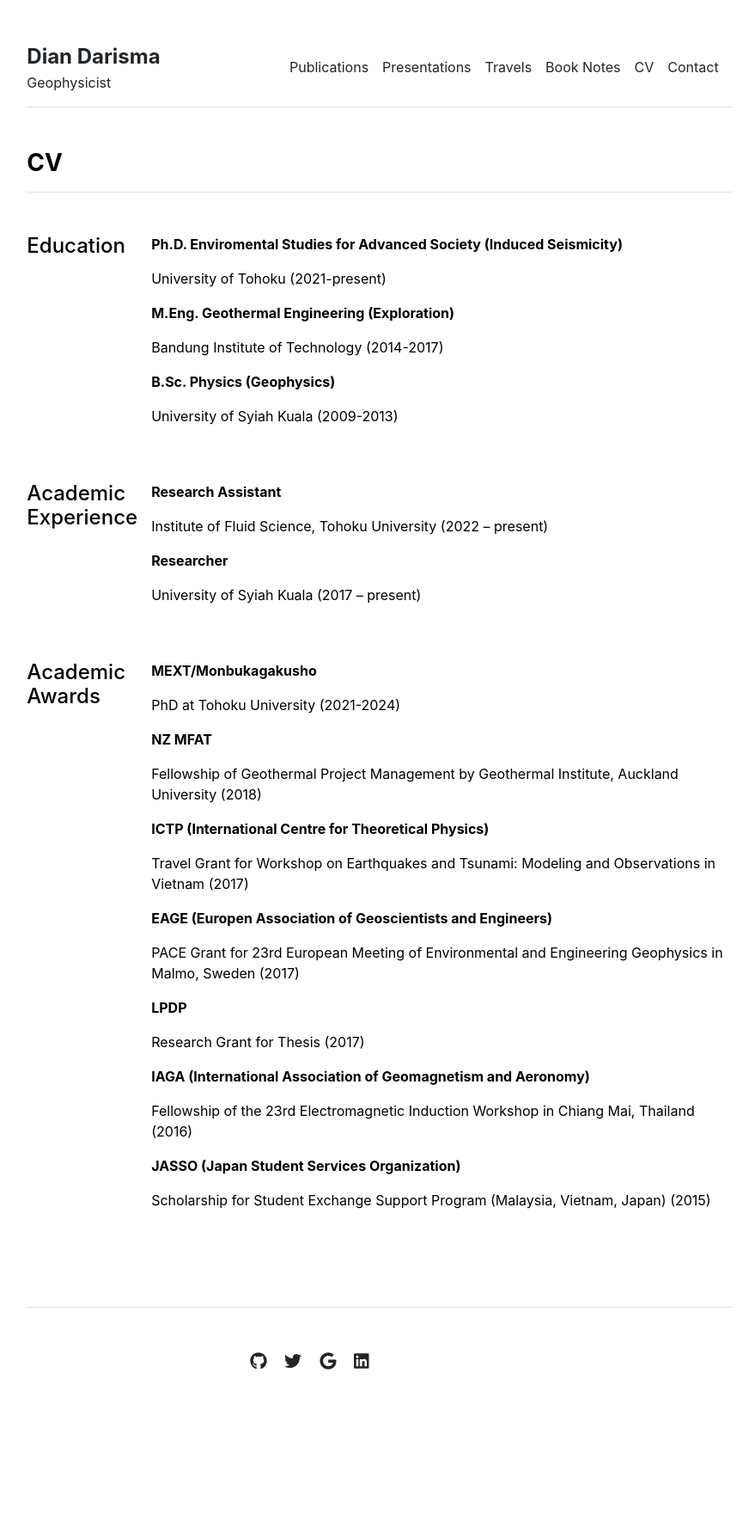
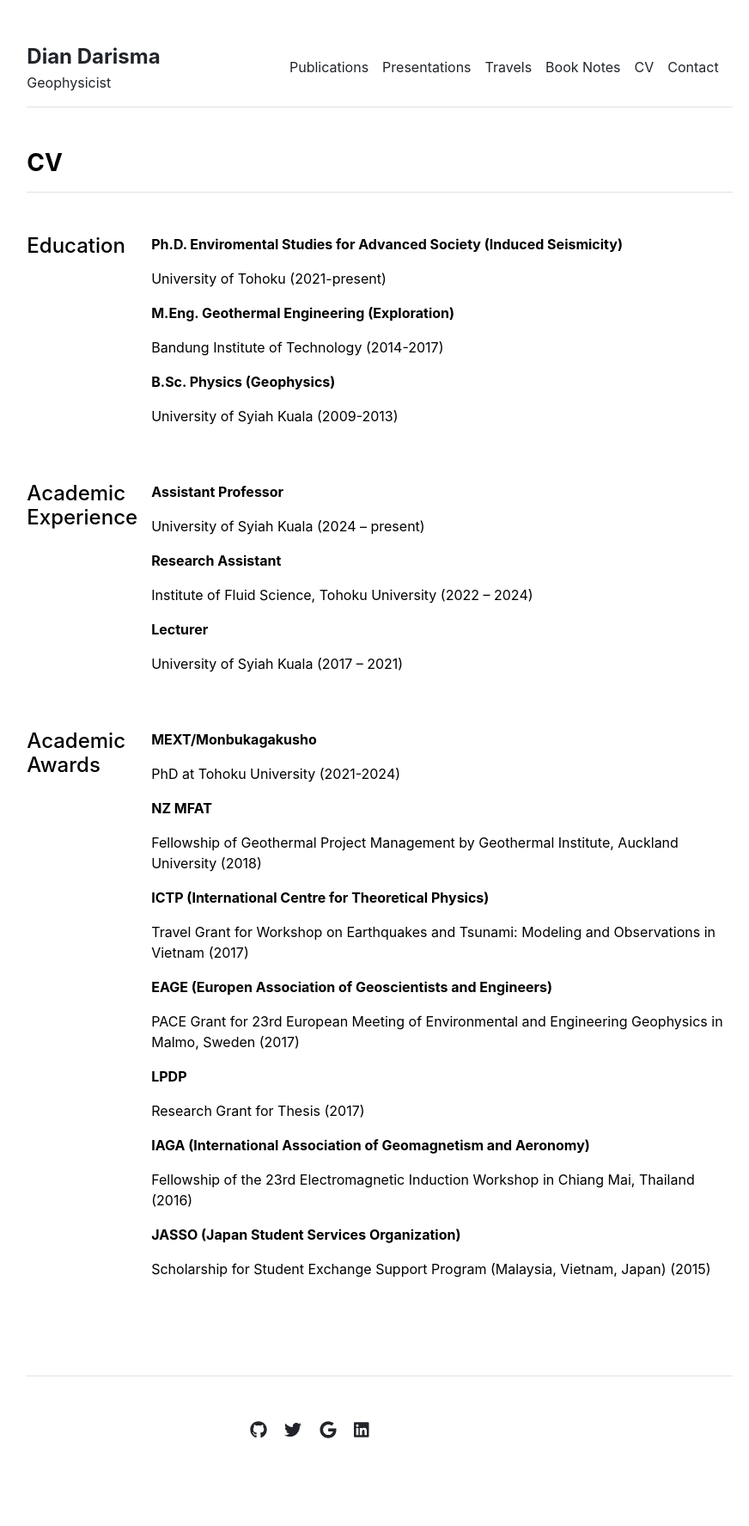
Before and after one commit to diandarisma/diandarisma.github.io, a Jekyll site: the page built from cv.md, in a window 1280 px wide. Shown: the whole page at 86% size, without its empty margins (198-1070 px from the left). Built offline with Jekyll 4.4.1, drawn with Linux system fonts in a browser that asks for light colours; before the commit the page ends 1695 px from its top, so only the background shows below that.

Commit message:
Update academic-experience.yml

```diff
--- a/_data/cv/academic-experience.yml
+++ b/_data/cv/academic-experience.yml
@@ -1,5 +1,8 @@
+- title: 'Assistant Professor'
+  description: 'University of Syiah Kuala (2024 – present)'
+
 - title: 'Research Assistant'
-  description: 'Institute of Fluid Science, Tohoku University (2022 – present)'
+  description: 'Institute of Fluid Science, Tohoku University (2022 – 2024)'
 
-- title: 'Researcher'
-  description: 'University of Syiah Kuala (2017 – present)'
+- title: 'Lecturer'
+  description: 'University of Syiah Kuala (2017 – 2021)'
```
